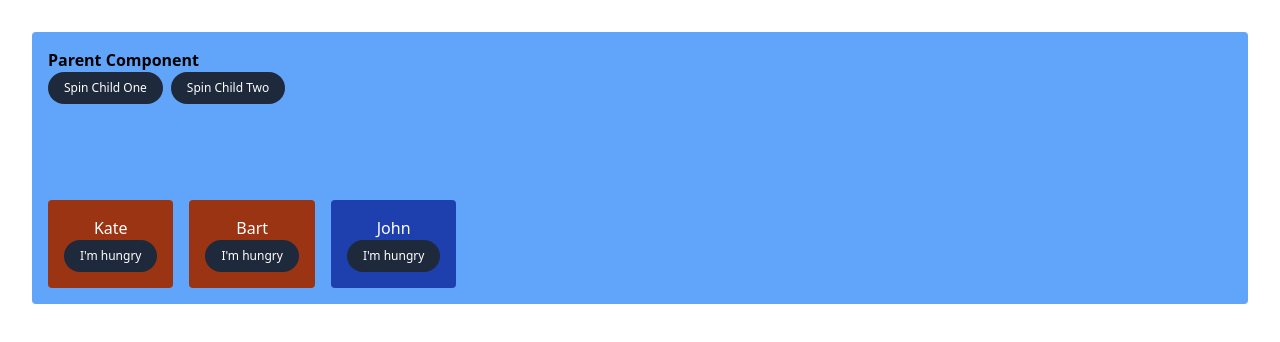
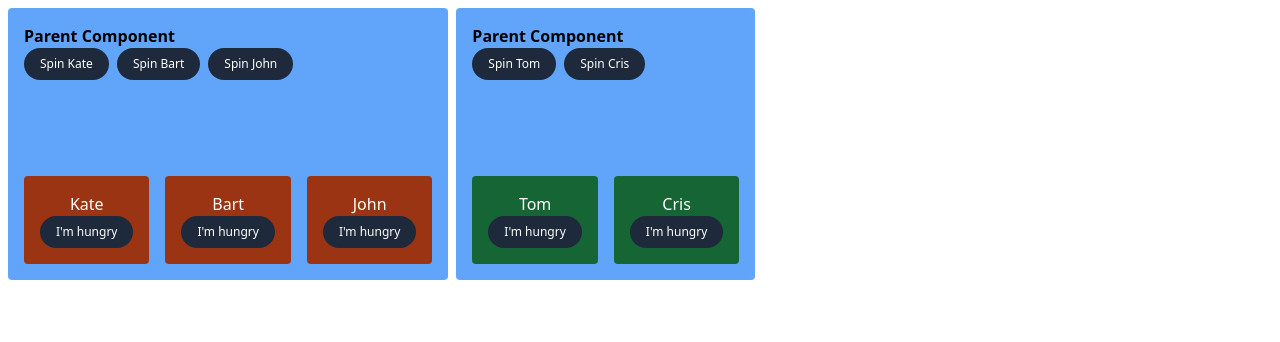
Before and after one commit to michal-stachura/vetapp-front, a Nuxt app: page / in a window 1280 px wide. Shown: the top 342 px of the page. Built offline with nearby package versions, Linux system fonts and the light colour scheme.

Commit message:
change parent's children creation

```diff
--- a/components/child.vue
+++ b/components/child.vue
@@ -1,7 +1,7 @@
 <script setup lang="ts">
-import type { ChildProps, HungryKid } from '~/types/Child'
+import type { Child, HungryKid } from '~/types/Child'
 
-const props = withDefaults(defineProps<ChildProps>(), {
+const props = withDefaults(defineProps<Child>(), {
   skinColor: 'bg-orange-800'
 })
 
--- a/components/parent.vue
+++ b/components/parent.vue
@@ -1,16 +1,11 @@
 <script setup lang="ts">
-import type { HungryKid } from '~/types/Child'
+import type { Child, HungryKid } from '~/types/Child'
 
-const childOneSpin = ref(false)
-const childTwoSpin = ref(false)
+const props = defineProps<{
+  kids: Child[]
+}>()
+const kids = reactive<Child[]>(props.kids)
 const hungryKids = ref<HungryKid[]>([])
-
-const childOneButtonText = computed(() => {
-  return childOneSpin.value ? 'Stop Spinning Child One' : 'Spin Child One'
-})
-const childTwoButtonText = computed(() => {
-  return childTwoSpin.value ? 'Stop Spinning Child Two' : 'Spin Child Two'
-})
 
 const cookingFor = computed(() => {
   switch (hungryKids.value.length) {
@@ -45,24 +40,29 @@ const toggleCooking = (hungryKid: HungryKid) => {
 </script>
 
 <template>
-  <div class="bg-blue-400 m-8 p-4 rounded">
+  <div class="bg-blue-400 p-4 rounded">
     <h4 class="font-bold">Parent Component</h4>
-    <button class="mr-2" @click="childOneSpin = !childOneSpin">
-      {{ childOneButtonText }}
+    <button
+      v-for="kid in kids"
+      :id="`button_${kid.id}`"
+      class="mr-2"
+      @click="kid.isSpinning = !kid.isSpinning"
+    >
+      <span v-if="kid.isSpinning">Stop spinning {{ kid.name }}</span>
+      <span v-else>Spin {{ kid.name }}</span>
     </button>
-    <button @click="childTwoSpin = !childTwoSpin">
-      {{ childTwoButtonText }}
-    </button>
+
     <div class="my-4" v-if="cookingFor">
       <h4>{{ cookingFor }}</h4>
     </div>
     <div class="flex gap-4 mt-24">
-      <child name="Kate" :is-spinning="childOneSpin" @hungry="toggleCooking" />
-      <child name="Bart" @hungry="toggleCooking" />
       <child
-        name="John"
-        skin-color="bg-blue-800"
-        :is-spinning="childTwoSpin"
+        v-for="kid in kids"
+        :id="kid.id"
+        :name="kid.name"
+        :is-spinning="kid.isSpinning"
+        :is-hungry="kid.isHungry"
+        :skin-color="kid.skinColor || undefined"
         @hungry="toggleCooking"
       />
     </div>
--- a/pages/index.vue
+++ b/pages/index.vue
@@ -1,3 +1,47 @@
+<script setup lang="ts">
+import type { Child } from '~/types/Child'
+
+const p1_kids: Child[] = [
+  {
+    id: 'p1_kate',
+    name: 'Kate',
+    isSpinning: false,
+    isHungry: false
+  },
+  {
+    id: 'p1_bart',
+    name: 'Bart',
+    isSpinning: false,
+    isHungry: false
+  },
+  {
+    id: 'p1_john',
+    name: 'John',
+    isSpinning: false,
+    isHungry: false
+  }
+]
+const p2_kids: Child[] = [
+  {
+    id: 'p2_tom',
+    name: 'Tom',
+    isSpinning: false,
+    isHungry: false,
+    skinColor: 'bg-green-800'
+  },
+  {
+    id: 'p2_cris',
+    name: 'Cris',
+    isSpinning: false,
+    isHungry: false,
+    skinColor: 'bg-green-800'
+  }
+]
+</script>
+
 <template>
-  <parent />
+  <div class="flex gap-2 p-2">
+    <parent :kids="p1_kids" />
+    <parent :kids="p2_kids" />
+  </div>
 </template>
--- a/types/Child.ts
+++ b/types/Child.ts
@@ -4,9 +4,11 @@ export type SkinColor =
   | 'bg-blue-800'
   | 'bg-orange-800'
 
-export interface ChildProps {
+export interface Child {
+  id: string
   skinColor?: SkinColor
   isSpinning?: boolean
+  isHungry: boolean
   name: string
 }
 
```
